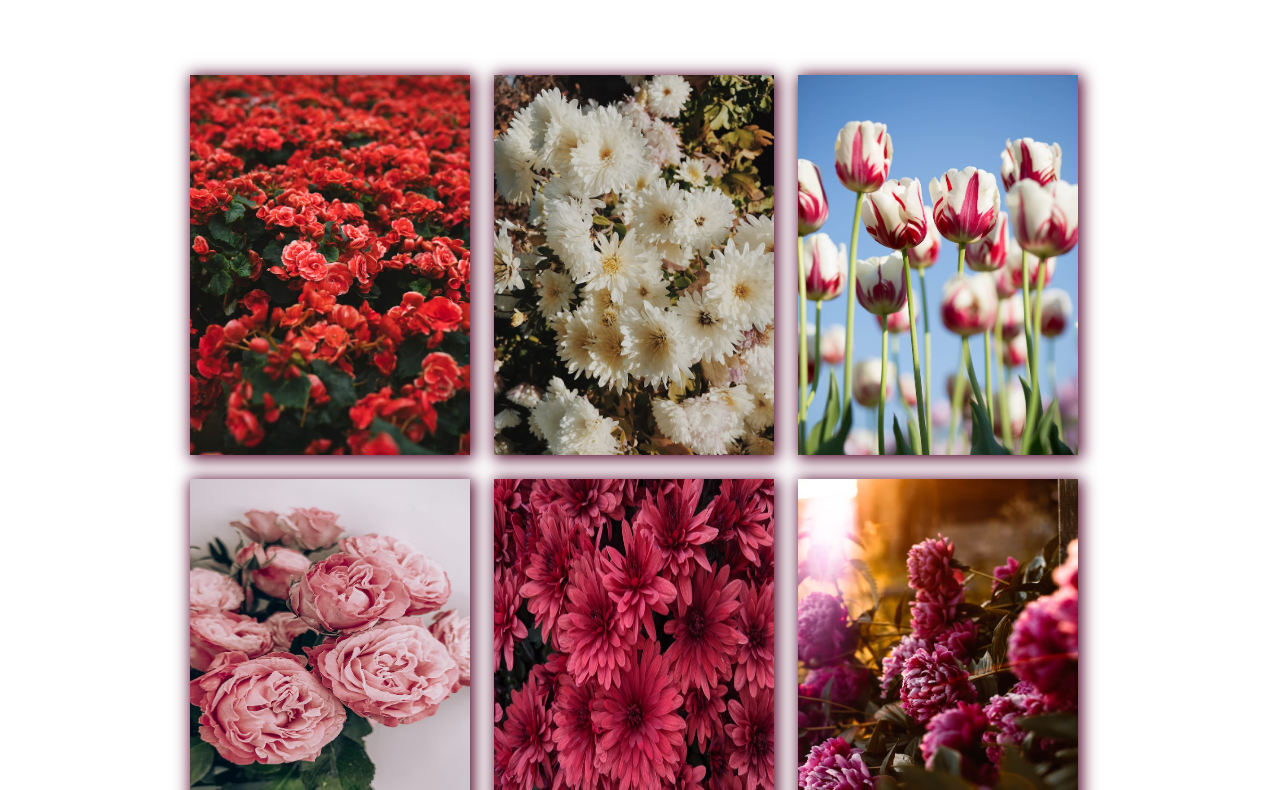
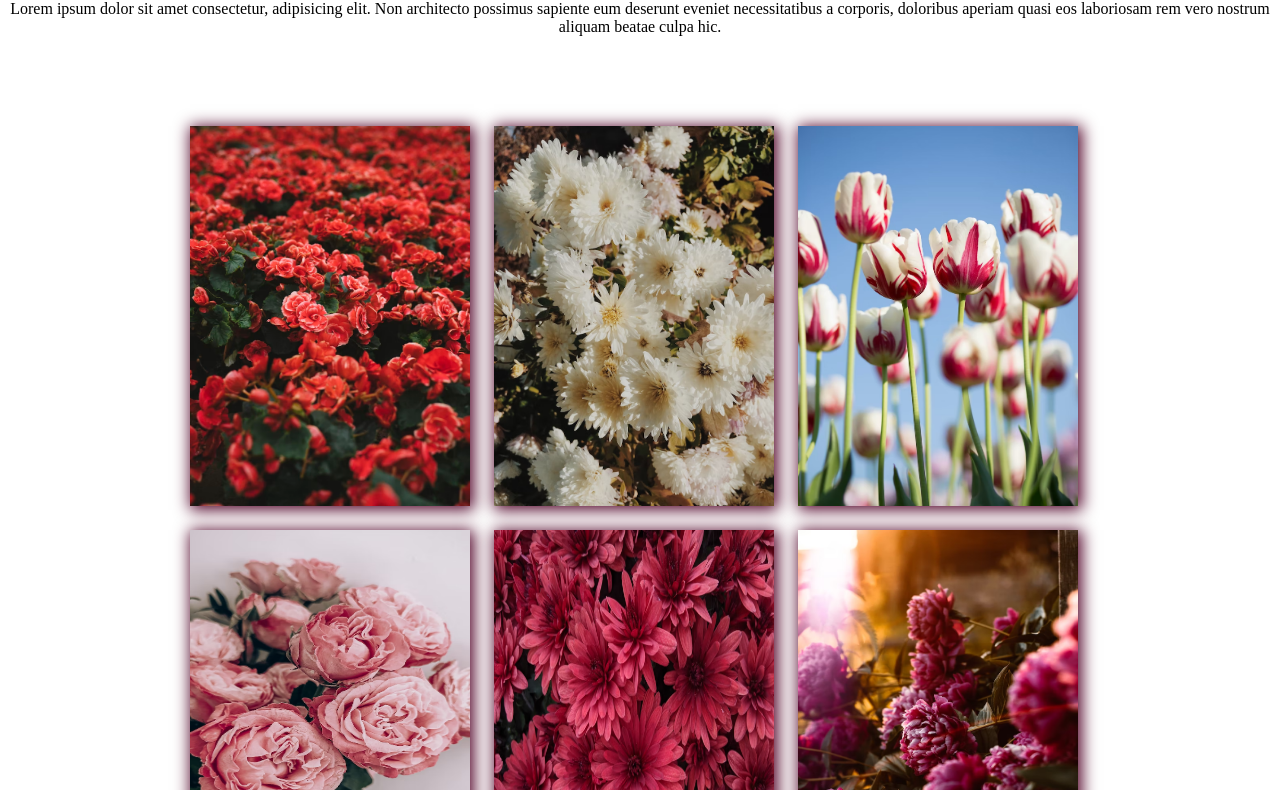
Before and after one commit to ashleyzam/Clase-29-09, a plain HTML site: page index.html in a window 1280 px wide. Shown: the part 132-922 px from the top of the page. Drawn offline with Linux system fonts and the light colour scheme.

Commit message:
agregue un parrafo

```diff
--- a/index.html
+++ b/index.html
@@ -28,7 +28,8 @@
   <main>
     <section>
       <h1>Galería de flores</h1>
-
+      <p>Lorem ipsum dolor sit amet consectetur, adipisicing elit. Non architecto possimus sapiente eum deserunt eveniet
+        necessitatibus a corporis, doloribus aperiam quasi eos laboriosam rem vero nostrum aliquam beatae culpa hic.</p>
     </section>
 
     <section class="container">
```
